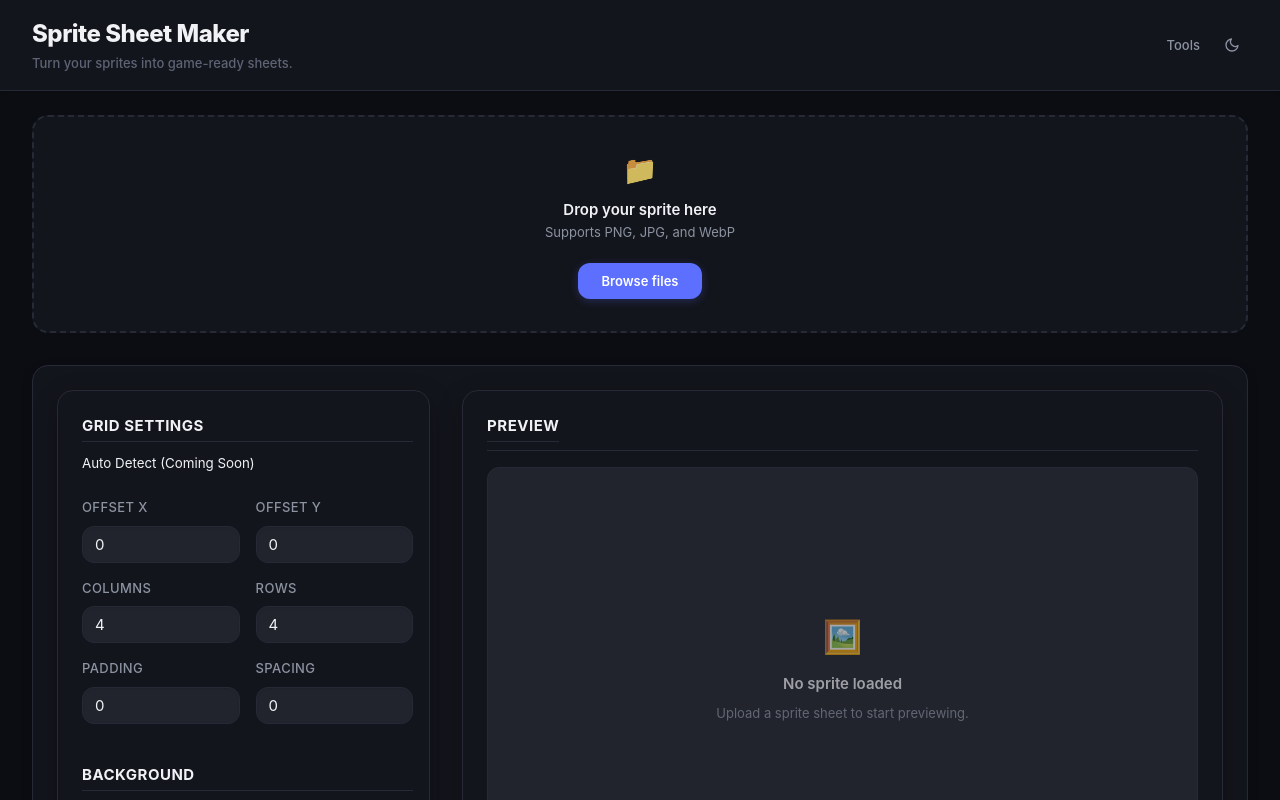
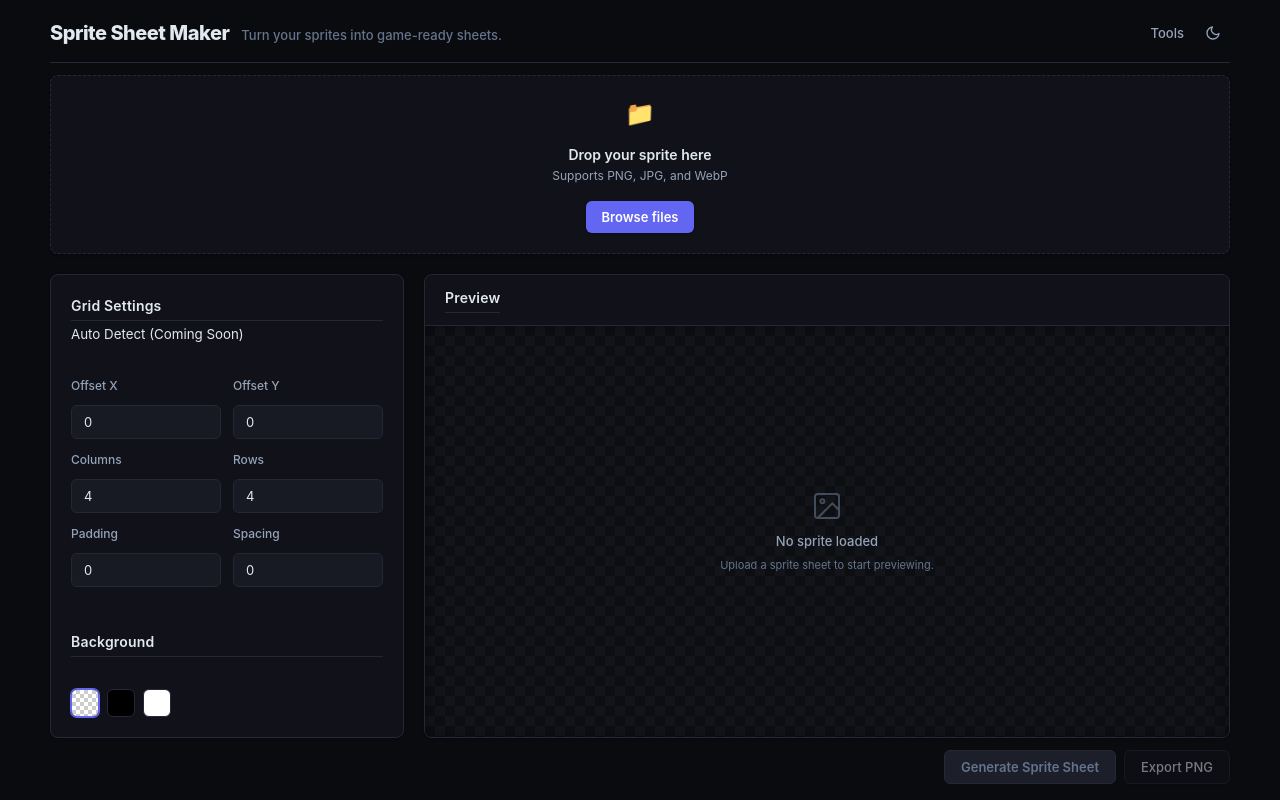
Before and after one commit to ilkedenizz/Zyvqen, a React (Vite) app: page / in a window 1280 px wide. Shown: the top 800 px of the page. Built offline with nearby package versions, Linux system fonts and the light colour scheme.

Commit message:
style: polish sprite sheet maker ui

```diff
--- a/src/App.css
+++ b/src/App.css
@@ -1,47 +1,42 @@
 .app-container {
   display: flex;
   flex-direction: column;
+  align-items: center;
   min-height: 100vh;
   background-color: var(--bg-main);
+  padding: 0 var(--spacing-lg) var(--spacing-xl);
 }
 
 .main-content {
   display: flex;
   flex-direction: column;
   flex: 1;
-  padding: var(--spacing-lg) var(--spacing-xl);
-  max-width: 1280px;
-  margin: 0 auto;
   width: 100%;
-  gap: var(--spacing-xl);
+  max-width: 1180px;
+  gap: var(--spacing-lg);
+  margin-top: var(--spacing-md);
 }
 
 .workspace-view {
   display: flex;
   flex-direction: column;
-  background-color: var(--bg-panel);
-  border: 1px solid var(--border-color);
-  border-radius: var(--radius-lg);
-  padding: var(--spacing-lg);
-  box-shadow: var(--shadow-sm);
-  gap: var(--spacing-lg);
+  gap: var(--spacing-md);
 }
 
 .workspace-grid {
   display: flex;
-  gap: var(--spacing-xl);
+  gap: var(--spacing-lg);
 }
 
 .workspace-sidebar {
-  width: 32%;
+  width: 30%;
   flex-shrink: 0;
   display: flex;
   flex-direction: column;
-  gap: var(--spacing-md);
 }
 
 .workspace-main {
-  width: 68%;
+  width: 70%;
   display: flex;
   flex-direction: column;
   min-width: 0;
--- a/src/components/ActionBar.css
+++ b/src/components/ActionBar.css
@@ -2,15 +2,10 @@
   display: flex;
   justify-content: flex-end;
   align-items: center;
-  gap: var(--spacing-md);
-  padding: var(--spacing-md) var(--spacing-lg);
-  background-color: var(--bg-hover);
-  border: 1px solid var(--border-color);
-  border-radius: var(--radius-lg);
-  margin-top: auto;
+  gap: var(--spacing-sm);
+  margin-top: 0;
 }
 
 .generate-btn {
-  font-weight: 700;
-  padding: 10px 24px;
+  font-weight: 600;
 }
--- a/src/components/AnimationPreview.css
+++ b/src/components/AnimationPreview.css
@@ -2,9 +2,7 @@
   display: flex;
   flex-direction: column;
   gap: var(--spacing-md);
-  margin-top: var(--spacing-lg);
-  padding-top: var(--spacing-lg);
-  border-top: 1px solid var(--border-color);
+  width: 100%;
 }
 
 .animation-header {
@@ -25,9 +23,9 @@
   flex-wrap: wrap;
   gap: var(--spacing-md);
   align-items: center;
-  background-color: var(--bg-input);
+  background-color: var(--bg-hover);
   padding: 8px var(--spacing-md);
-  border-radius: var(--radius-md);
+  border-radius: var(--radius-sm);
   border: 1px solid var(--border-color);
 }
 
@@ -38,7 +36,7 @@
 }
 
 .control-label {
-  font-size: var(--font-size-xs);
+  font-size: 11px;
   color: var(--text-secondary);
   font-weight: 600;
   text-transform: uppercase;
@@ -47,14 +45,13 @@
 
 .fps-input {
   width: 60px;
-  background-color: var(--bg-panel);
+  background-color: var(--bg-input);
   border: 1px solid var(--border-color);
   color: var(--text-primary);
   border-radius: var(--radius-sm);
   padding: 6px 8px;
   font-size: var(--font-size-sm);
   text-align: center;
-  box-shadow: inset 0 1px 2px rgba(0,0,0,0.1);
 }
 
 .fps-input:focus {
@@ -73,8 +70,7 @@
   align-items: center;
   justify-content: center;
   cursor: pointer;
-  transition: all 0.2s;
-  box-shadow: var(--shadow-sm);
+  transition: all var(--transition-speed);
 }
 
 .control-btn:hover:not(:disabled) {
@@ -82,15 +78,9 @@
   border-color: var(--border-color-focus);
 }
 
-.control-btn:active:not(:disabled) {
-  box-shadow: none;
-  transform: translateY(1px);
-}
-
 .control-btn:disabled {
   opacity: 0.4;
   cursor: not-allowed;
-  box-shadow: none;
 }
 
 .play-btn {
@@ -122,27 +112,31 @@
 }
 
 .frame-counter {
-  font-size: var(--font-size-xs);
+  font-size: 11px;
   color: var(--text-muted);
   min-width: 80px;
   text-align: right;
   font-variant-numeric: tabular-nums;
-  font-weight: 500;
+  font-weight: 600;
 }
 
 .canvas-wrapper {
   display: flex;
   justify-content: center;
   align-items: center;
-  background-color: var(--bg-surface-hover);
+  background-color: #0d0e12;
   border-radius: var(--radius-md);
   padding: var(--spacing-xl);
   min-height: 250px;
   border: 1px solid var(--border-color);
-  background-image: conic-gradient(#1c1e28 25%, transparent 25%, transparent 50%, #1c1e28 50%, #1c1e28 75%, transparent 75%, transparent);
-  background-size: 16px 16px;
-  background-position: 0 0;
-  box-shadow: inset 0 2px 10px rgba(0,0,0,0.1);
+  background-image:
+    linear-gradient(45deg, #13141a 25%, transparent 25%),
+    linear-gradient(-45deg, #13141a 25%, transparent 25%),
+    linear-gradient(45deg, transparent 75%, #13141a 75%),
+    linear-gradient(-45deg, transparent 75%, #13141a 75%);
+  background-size: 20px 20px;
+  background-position: 0 0, 0 10px, 10px -10px, -10px 0px;
+  box-shadow: inset 0 0 20px rgba(0,0,0,0.5);
 }
 
 .animation-canvas {
@@ -150,5 +144,6 @@
   max-height: 400px;
   object-fit: contain;
   image-rendering: pixelated;
-  box-shadow: var(--shadow-md);
+  box-shadow: 0 8px 24px rgba(0, 0, 0, 0.4);
+  border: 1px solid rgba(255,255,255,0.05);
 }
--- a/src/components/Header.css
+++ b/src/components/Header.css
@@ -1,23 +1,22 @@
 .app-header {
-  background-color: var(--bg-panel);
+  width: 100%;
+  max-width: 1180px;
+  display: flex;
+  justify-content: space-between;
+  align-items: center;
+  padding: var(--spacing-md) 0;
   border-bottom: 1px solid var(--border-color);
-  box-shadow: 0 1px 3px rgba(0, 0, 0, 0.2);
-  width: 100%;
+  margin-top: var(--spacing-xs);
 }
 
 .header-content {
-  display: flex;
-  justify-content: space-between;
-  align-items: center;
-  padding: var(--spacing-md) var(--spacing-xl);
-  max-width: 1280px;
-  margin: 0 auto;
-  width: 100%;
+  display: contents; /* Allows children to participate directly in app-header flexbox */
 }
 
 .header-left {
   display: flex;
-  flex-direction: column;
+  align-items: baseline;
+  gap: var(--spacing-md);
 }
 
 .brand-name {
@@ -32,7 +31,7 @@
   font-size: var(--font-size-sm);
   color: var(--text-muted);
   font-weight: 500;
-  margin-top: 2px;
+  margin: 0;
 }
 
 .header-right {
@@ -59,10 +58,12 @@
   align-items: center;
   justify-content: center;
   padding: 8px;
-  border-radius: 50%;
+  border-radius: var(--radius-md);
+  border: 1px solid transparent;
 }
 
 .theme-toggle:hover {
   background-color: var(--bg-hover);
   color: var(--text-primary);
+  border-color: var(--border-color);
 }
--- a/src/components/PreviewPanel.css
+++ b/src/components/PreviewPanel.css
@@ -1,17 +1,22 @@
 .preview-panel {
+  background-color: var(--bg-panel);
+  border: 1px solid var(--border-color);
+  border-radius: var(--radius-md);
   display: flex;
   flex-direction: column;
   height: 100%;
-  min-height: 500px;
+  min-height: 400px;
+  box-shadow: var(--shadow-sm);
+  overflow: hidden;
 }
 
 .preview-header {
   display: flex;
   flex-direction: column;
   gap: var(--spacing-sm);
-  margin-bottom: var(--spacing-md);
-  padding-bottom: var(--spacing-sm);
+  padding: var(--spacing-md) var(--spacing-lg);
   border-bottom: 1px solid var(--border-color);
+  background-color: var(--bg-panel);
 }
 
 .preview-title-group {
@@ -20,21 +25,29 @@
   align-items: center;
 }
 
+.panel-title {
+  font-size: var(--font-size-md);
+  font-weight: 600;
+  color: var(--text-primary);
+  margin: 0;
+  letter-spacing: 0.2px;
+}
+
 .preview-tabs {
   display: flex;
-  background-color: var(--bg-hover);
-  border-radius: var(--radius-md);
-  padding: 4px;
+  background-color: var(--bg-input);
+  border-radius: var(--radius-sm);
+  padding: 3px;
 }
 
 .tab-btn {
   background: transparent;
   border: none;
-  padding: 6px 12px;
-  font-size: var(--font-size-sm);
-  font-weight: 500;
+  padding: 4px 12px;
+  font-size: var(--font-size-xs);
+  font-weight: 600;
   color: var(--text-secondary);
-  border-radius: var(--radius-md);
+  border-radius: 4px;
   cursor: pointer;
   transition: all var(--transition-speed);
 }
@@ -46,7 +59,7 @@
 .tab-btn.active {
   background-color: var(--bg-panel);
   color: var(--accent-color);
-  box-shadow: var(--shadow-sm);
+  box-shadow: 0 1px 2px rgba(0,0,0,0.1);
 }
 
 .preview-metadata-container {
@@ -59,7 +72,7 @@
   display: flex;
   align-items: center;
   gap: var(--spacing-sm);
-  font-size: 12px;
+  font-size: 11px;
   color: var(--text-secondary);
   flex-wrap: wrap;
 }
@@ -74,12 +87,12 @@
 }
 
 .metadata-item.success-text {
-  color: #4CAF50;
+  color: #10b981;
   font-weight: 600;
 }
 
 .metadata-separator {
-  opacity: 0.5;
+  opacity: 0.3;
 }
 
 .preview-workspace {
@@ -87,10 +100,15 @@
   display: flex;
   flex-direction: column;
   position: relative;
-  border-radius: var(--radius-md);
-  overflow: hidden;
-  background-color: var(--bg-hover);
-  border: 1px solid var(--border-color);
+  background-color: #0d0e12;
+  box-shadow: inset 0 0 16px rgba(0,0,0,0.4);
+  background-image:
+    linear-gradient(45deg, #13141a 25%, transparent 25%),
+    linear-gradient(-45deg, #13141a 25%, transparent 25%),
+    linear-gradient(45deg, transparent 75%, #13141a 75%),
+    linear-gradient(-45deg, transparent 75%, #13141a 75%);
+  background-size: 20px 20px;
+  background-position: 0 0, 0 10px, 10px -10px, -10px 0px;
 }
 
 .preview-empty-state {
@@ -98,32 +116,31 @@
   justify-content: center;
   align-items: center;
   height: 100%;
-  min-height: 400px;
 }
 
 .empty-state-content {
   display: flex;
   flex-direction: column;
   align-items: center;
-  gap: var(--spacing-sm);
+  gap: 6px;
+  color: var(--text-muted);
+}
+
+.empty-state-icon {
+  margin-bottom: var(--spacing-xs);
   opacity: 0.6;
 }
 
-.empty-state-icon {
-  font-size: 32px;
-  margin-bottom: var(--spacing-xs);
-}
-
 .empty-text {
-  font-size: var(--font-size-md);
-  font-weight: 600;
-  color: var(--text-primary);
+  font-size: var(--font-size-sm);
+  font-weight: 500;
+  color: var(--text-secondary);
   margin: 0;
 }
 
 .empty-subtext {
-  font-size: var(--font-size-sm);
-  color: var(--text-secondary);
+  font-size: 11px;
+  color: var(--text-muted);
   margin: 0;
 }
 
@@ -132,30 +149,29 @@
   display: flex;
   justify-content: center;
   align-items: center;
-  padding: var(--spacing-lg);
+  padding: var(--spacing-xl);
   overflow: auto;
   position: relative;
-  background-image: conic-gradient(rgba(255, 255, 255, 0.05) 25%, transparent 25%, transparent 50%, rgba(255, 255, 255, 0.05) 50%, rgba(255, 255, 255, 0.05) 75%, transparent 75%, transparent);
-  background-size: 20px 20px;
 }
 
 .image-wrapper {
   position: relative;
   display: inline-block;
-  box-shadow: 0 4px 12px rgba(0, 0, 0, 0.5);
+  box-shadow: 0 4px 16px rgba(0, 0, 0, 0.5);
+  border: 1px solid rgba(255,255,255,0.05);
 }
 
 .preview-image {
   display: block;
   max-width: 100%;
-  image-rendering: pixelated; /* Essential for pixel art */
+  image-rendering: pixelated;
 }
 
 .output-preview-container {
   display: flex;
   flex-direction: column;
   align-items: center;
-  gap: var(--spacing-xl);
+  gap: var(--spacing-lg);
   width: 100%;
 }
 
@@ -170,8 +186,8 @@
 
 .grid-overlay-cell {
   position: absolute;
-  border: 1px solid rgba(92, 111, 255, 0.8);
-  background-color: rgba(92, 111, 255, 0.1);
+  border: 1px solid rgba(99, 102, 241, 0.8);
+  background-color: rgba(99, 102, 241, 0.1);
   display: flex;
   justify-content: center;
   align-items: center;
@@ -179,9 +195,9 @@
 }
 
 .grid-overlay-number {
-  color: rgba(255, 255, 255, 0.7);
-  font-size: 10px;
-  font-weight: bold;
-  text-shadow: 1px 1px 2px rgba(0, 0, 0, 0.8);
+  color: rgba(255, 255, 255, 0.8);
+  font-size: 9px;
+  font-weight: 700;
+  text-shadow: 1px 1px 0 #000, -1px -1px 0 #000, 1px -1px 0 #000, -1px 1px 0 #000;
   user-select: none;
 }
--- a/src/components/PreviewPanel.tsx
+++ b/src/components/PreviewPanel.tsx
@@ -134,7 +134,11 @@ export function PreviewPanel({
         {!imageUrl ? (
           <div className="preview-empty-state">
             <div className="empty-state-content">
-              <span className="empty-state-icon">🖼️</span>
+              <svg className="empty-state-icon" viewBox="0 0 24 24" width="32" height="32" stroke="currentColor" strokeWidth="1.5" fill="none" strokeLinecap="round" strokeLinejoin="round">
+                <rect x="3" y="3" width="18" height="18" rx="2" ry="2"></rect>
+                <circle cx="8.5" cy="8.5" r="1.5"></circle>
+                <polyline points="21 15 16 10 5 21"></polyline>
+              </svg>
               <p className="empty-text">No sprite loaded</p>
               <p className="empty-subtext">Upload a sprite sheet to start previewing.</p>
             </div>
--- a/src/components/SettingsPanel.css
+++ b/src/components/SettingsPanel.css
@@ -1,19 +1,22 @@
 .settings-panel {
+  background-color: var(--bg-panel);
+  border: 1px solid var(--border-color);
+  border-radius: var(--radius-md);
+  padding: var(--spacing-lg);
   display: flex;
   flex-direction: column;
-  gap: var(--spacing-lg);
-  padding-right: var(--spacing-md); /* Add a bit of space before the divider if wanted */
+  gap: var(--spacing-xl);
+  box-shadow: var(--shadow-sm);
 }
 
 .panel-title {
   font-size: var(--font-size-md);
-  font-weight: 700;
+  font-weight: 600;
   color: var(--text-primary);
   margin-bottom: var(--spacing-sm);
   padding-bottom: var(--spacing-xs);
   border-bottom: 1px solid var(--border-color);
-  text-transform: uppercase;
-  letter-spacing: 0.5px;
+  letter-spacing: 0.2px;
 }
 
 .settings-group {
@@ -31,52 +34,37 @@
 .input-group {
   display: flex;
   flex-direction: column;
-  gap: 4px;
+  gap: 6px;
   flex: 1;
-}
-
-.label {
-  font-size: 13px;
-  color: var(--text-secondary);
-  font-weight: 500;
-}
-
-.input-field {
-  background-color: var(--bg-hover);
-  border: 1px solid var(--border-color);
-  color: var(--text-primary);
-  padding: 8px 12px;
-  border-radius: var(--radius-md);
-  font-size: var(--font-size-md);
-  font-family: inherit;
-  transition: all var(--transition-speed);
-  width: 100%;
-}
-
-.input-field:focus {
-  outline: none;
-  border-color: var(--accent-color);
-  box-shadow: 0 0 0 2px rgba(92, 111, 255, 0.15);
-  background-color: var(--bg-panel);
 }
 
 .checkbox-label {
   display: flex;
   align-items: center;
   gap: 8px;
-  font-size: var(--font-size-sm);
-  color: var(--text-secondary);
+  font-size: var(--font-size-xs);
+  color: var(--text-muted);
   cursor: pointer;
   user-select: none;
+  background: var(--bg-hover);
+  padding: 6px 10px;
+  border-radius: var(--radius-sm);
+  border: 1px solid var(--border-color);
+  align-self: flex-start;
+  transition: all var(--transition-speed);
+}
+
+.checkbox-label:hover {
+  border-color: var(--border-color-focus);
 }
 
 .checkbox-input {
   appearance: none;
-  width: 16px;
-  height: 16px;
+  width: 14px;
+  height: 14px;
   border: 1px solid var(--border-color);
-  border-radius: 4px;
-  background-color: var(--bg-hover);
+  border-radius: 3px;
+  background-color: var(--bg-input);
   cursor: pointer;
   position: relative;
   transition: all var(--transition-speed);
@@ -90,10 +78,10 @@
 .checkbox-input:checked::after {
   content: '';
   position: absolute;
-  top: 2px;
-  left: 5px;
-  width: 4px;
-  height: 8px;
+  top: 1px;
+  left: 4px;
+  width: 3px;
+  height: 7px;
   border: solid white;
   border-width: 0 2px 2px 0;
   transform: rotate(45deg);
@@ -110,29 +98,29 @@
 }
 
 .bg-option {
-  width: 32px;
-  height: 32px;
-  border-radius: var(--radius-md);
-  border: 2px solid var(--border-color);
+  width: 28px;
+  height: 28px;
+  border-radius: var(--radius-sm);
+  border: 1px solid var(--border-color);
   cursor: pointer;
   transition: all var(--transition-speed);
 }
 
 .bg-option:hover {
-  transform: translateY(-2px);
+  transform: translateY(-1px);
   border-color: var(--text-muted);
 }
 
 .bg-option.active {
   border-color: var(--accent-color);
-  box-shadow: 0 0 0 2px rgba(92, 111, 255, 0.3);
+  box-shadow: 0 0 0 1px var(--accent-color);
 }
 
 .error-message {
-  color: #ff5c5c;
-  font-size: var(--font-size-sm);
-  background-color: rgba(255, 92, 92, 0.1);
+  color: #ef4444;
+  font-size: var(--font-size-xs);
+  background-color: rgba(239, 68, 68, 0.1);
   padding: var(--spacing-sm);
-  border-radius: var(--radius-md);
-  border-left: 3px solid #ff5c5c;
+  border-radius: var(--radius-sm);
+  border-left: 2px solid #ef4444;
 }
--- a/src/components/UploadZone.css
+++ b/src/components/UploadZone.css
@@ -7,18 +7,20 @@
   flex-direction: column;
   justify-content: center;
   align-items: center;
-  border: 2px dashed var(--border-color);
-  border-radius: var(--radius-lg);
-  padding: var(--spacing-xl);
+  border: 1px dashed var(--border-color);
+  border-radius: var(--radius-md);
+  padding: var(--spacing-lg);
   background-color: var(--bg-panel);
   text-align: center;
   transition: all var(--transition-speed) ease;
-  min-height: 160px;
+  min-height: 120px;
+  cursor: pointer;
+  box-shadow: var(--shadow-sm);
 }
 
 .upload-dropzone:hover, .upload-dropzone.drag-active {
   border-color: var(--accent-color);
-  background-color: rgba(92, 111, 255, 0.05);
+  background-color: var(--accent-subtle);
 }
 
 .dropzone-content {
@@ -29,13 +31,13 @@
 }
 
 .upload-icon {
-  font-size: 28px;
-  opacity: 0.8;
+  font-size: 24px;
   color: var(--accent-color);
+  margin-bottom: var(--spacing-xs);
 }
 
 .upload-text-group {
-  margin-bottom: var(--spacing-sm);
+  margin-bottom: var(--spacing-xs);
 }
 
 .upload-text {
@@ -46,7 +48,7 @@
 }
 
 .upload-hint {
-  font-size: var(--font-size-sm);
+  font-size: var(--font-size-xs);
   color: var(--text-secondary);
 }
 
@@ -59,10 +61,10 @@
 
 .upload-error {
   margin-top: var(--spacing-md);
-  color: #ff5c5c;
+  color: #ef4444;
   font-size: var(--font-size-sm);
-  background-color: rgba(255, 92, 92, 0.1);
+  background-color: rgba(239, 68, 68, 0.1);
   padding: var(--spacing-sm) var(--spacing-md);
-  border-radius: var(--radius-md);
+  border-radius: var(--radius-sm);
   text-align: center;
 }
--- a/src/index.css
+++ b/src/index.css
@@ -1,47 +1,44 @@
 :root {
-  --bg-main: #0c0d12;
-  --bg-panel: #13151c;
-  --bg-input: #1a1c24;
-  --bg-hover: #21242d;
-  --bg-surface: #13151c;
-  --bg-surface-hover: #1a1c24;
-  --bg-surface-active: #21242d;
+  --bg-main: #0a0b0f;
+  --bg-panel: #111219;
+  --bg-input: #171923;
+  --bg-hover: #1c1e2a;
+  --bg-surface: #111219;
+  --bg-surface-hover: #171923;
 
-  --border-color: #272a36;
-  --border-color-focus: #3d4356;
+  --border-color: #242736;
+  --border-color-focus: #353b52;
 
-  --text-primary: #f0f2f5;
-  --text-secondary: #8c93a1;
-  --text-muted: #5e6475;
+  --text-primary: #e2e8f0;
+  --text-secondary: #94a3b8;
+  --text-muted: #64748b;
 
-  --accent-color: #5c6fff;
-  --accent-hover: #4b5be6;
-  --accent-subtle: rgba(92, 111, 255, 0.1);
-  --primary-color: var(--accent-color);
-  --primary-hover: var(--accent-hover);
+  --accent-color: #6366f1;
+  --accent-hover: #818cf8;
+  --accent-subtle: rgba(99, 102, 241, 0.1);
+  --accent-muted: rgba(99, 102, 241, 0.2);
 
-  --radius-sm: 8px;
-  --radius-md: 12px;
-  --radius-lg: 16px;
+  --radius-sm: 6px;
+  --radius-md: 8px;
+  --radius-lg: 12px;
 
   --spacing-xs: 4px;
   --spacing-sm: 8px;
-  --spacing-md: 16px;
-  --spacing-lg: 24px;
+  --spacing-md: 12px;
+  --spacing-lg: 20px;
   --spacing-xl: 32px;
 
   --font-size-xs: 12px;
   --font-size-sm: 13px;
-  --font-size-md: 15px;
-  --font-size-lg: 18px;
-  --font-size-xl: 24px;
+  --font-size-md: 14px;
+  --font-size-lg: 16px;
+  --font-size-xl: 20px;
 
   --font-family: "Inter", -apple-system, BlinkMacSystemFont, "Segoe UI", Roboto, Helvetica, Arial, sans-serif;
-  --transition-speed: 0.25s;
+  --transition-speed: 0.15s;
 
-  --shadow-sm: 0 4px 12px rgba(0, 0, 0, 0.15);
-  --shadow-md: 0 8px 24px rgba(0, 0, 0, 0.25);
-  --shadow-glow: 0 0 16px rgba(92, 111, 255, 0.15);
+  --shadow-sm: 0 1px 3px rgba(0, 0, 0, 0.2);
+  --shadow-md: 0 4px 12px rgba(0, 0, 0, 0.3);
 }
 
 * {
@@ -79,17 +76,16 @@ input {
   border: 1px solid var(--border-color);
   color: var(--text-primary);
   border-radius: var(--radius-sm);
-  padding: var(--spacing-sm) 12px;
+  padding: 8px 12px;
   font-size: var(--font-size-sm);
   width: 100%;
-  box-shadow: inset 0 1px 2px rgba(0,0,0,0.1);
 }
 
 .input-field:focus {
   outline: none;
   border-color: var(--accent-color);
-  background-color: #1c1e28;
-  box-shadow: 0 0 0 3px var(--accent-subtle);
+  background-color: #1a1c27;
+  box-shadow: 0 0 0 1px var(--accent-color);
 }
 
 .input-field:hover:not(:focus) {
@@ -100,26 +96,27 @@ input {
 .button-primary {
   background-color: var(--accent-color);
   color: white;
-  border-radius: var(--radius-md);
-  padding: 10px var(--spacing-lg);
+  border-radius: var(--radius-sm);
+  padding: 8px 16px;
   font-size: var(--font-size-sm);
   font-weight: 600;
-  box-shadow: 0 2px 8px rgba(92, 111, 255, 0.25);
+  box-shadow: var(--shadow-sm);
 }
 
 .button-primary:hover:not(:disabled) {
   background-color: var(--accent-hover);
-  box-shadow: var(--shadow-glow);
   transform: translateY(-1px);
 }
 
 .button-primary:active:not(:disabled) {
-  transform: translateY(1px);
-  box-shadow: none;
+  transform: translateY(0);
 }
 
 .button-primary:disabled {
-  opacity: 0.4;
+  background-color: var(--bg-hover);
+  color: var(--text-muted);
+  border: 1px solid var(--border-color);
+  opacity: 1;
   cursor: not-allowed;
   box-shadow: none;
 }
@@ -128,10 +125,10 @@ input {
   background-color: var(--bg-surface);
   color: var(--text-primary);
   border: 1px solid var(--border-color);
-  border-radius: var(--radius-md);
-  padding: 10px var(--spacing-lg);
+  border-radius: var(--radius-sm);
+  padding: 8px 16px;
   font-size: var(--font-size-sm);
-  font-weight: 600;
+  font-weight: 500;
   box-shadow: var(--shadow-sm);
 }
 
@@ -141,25 +138,15 @@ input {
 }
 
 .button-secondary:disabled {
-  opacity: 0.4;
+  opacity: 0.5;
   cursor: not-allowed;
 }
 
-/* Premium Panels */
-.panel {
-  background-color: var(--bg-panel);
-  border: 1px solid var(--border-color);
-  border-radius: var(--radius-lg);
-  padding: var(--spacing-lg);
-  box-shadow: var(--shadow-md);
-}
-
+/* Labels */
 .label {
   display: block;
-  font-size: 11px;
+  font-size: 12px;
   color: var(--text-secondary);
   margin-bottom: var(--spacing-xs);
-  font-weight: 700;
-  letter-spacing: 0.4px;
-  text-transform: uppercase;
+  font-weight: 500;
 }
```
